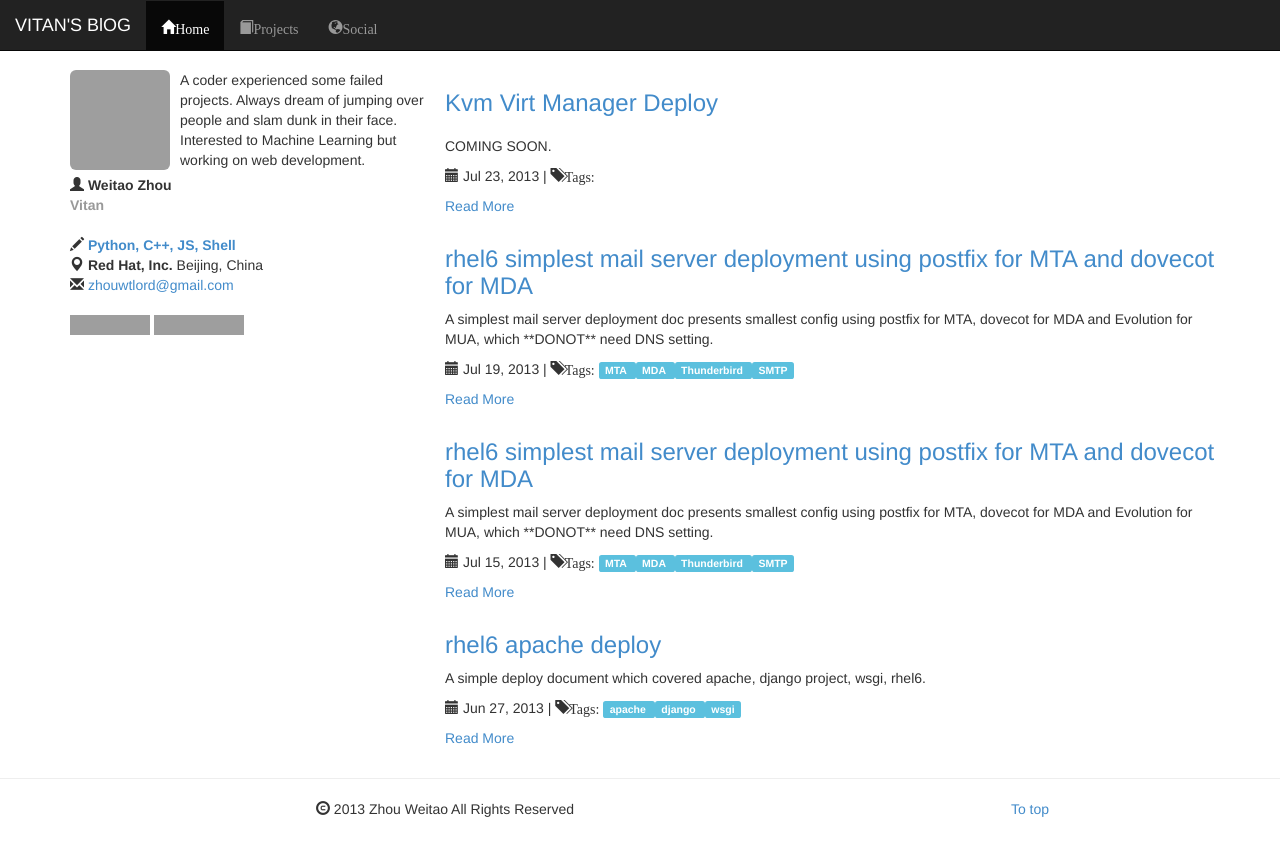
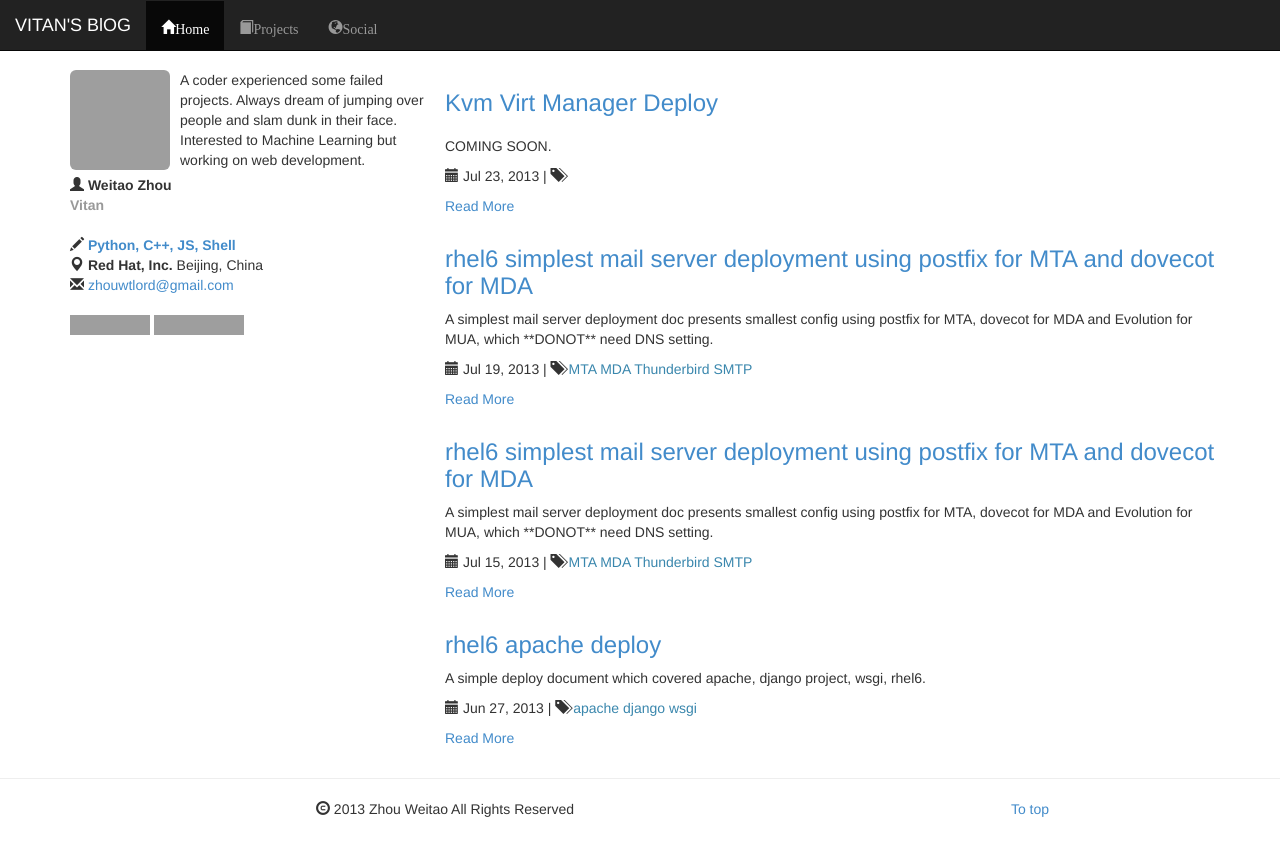
Before and after one commit to vitan/vitan.github.io, a Jekyll site: the page built from index.html, in a window 1280 px wide, cut to the strip 0-856 px from the top of the page. Built offline with Jekyll 4.4.1, drawn with Linux system fonts in a browser that asks for light colours; Markdown is read by kramdown in place of the engine named in the settings; grey boxes are pictures that could not be loaded.

Commit message:
REV: Changed tags.

```diff
--- a/_includes/content.html
+++ b/_includes/content.html
@@ -8,9 +8,9 @@
         <p>
             <span class="glyphicon glyphicon-calendar"></span>
             {{ post.date | date: "%b %d, %Y" }} |
-            <span class="glyphicon glyphicon-tags">Tags:</span>
+            <span class="glyphicon glyphicon-tags"></span>
             {% for tag in post.tags %}
-            <span class="label label-info">
+            <span class="text-info">
                 {{ tag }}
             </span>
             {% endfor %}
```
